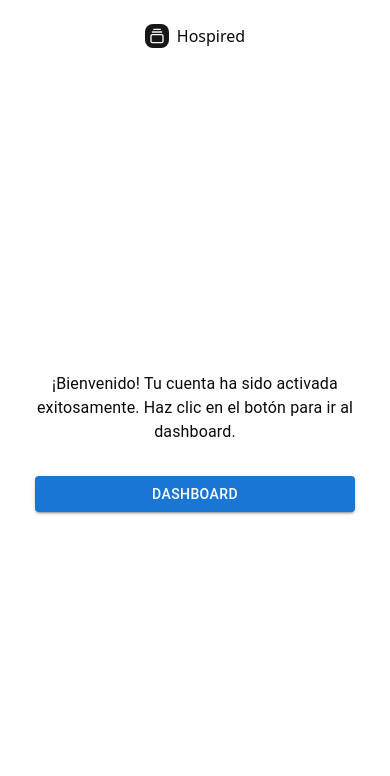
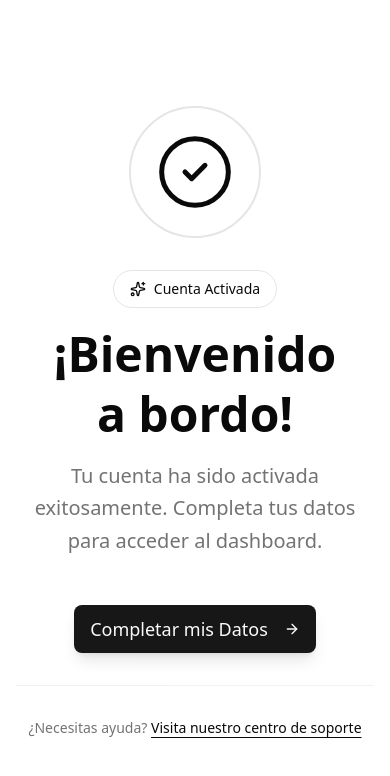
Before and after one commit to Hospired/hospired_admin, a Next.js app: page /auth/welcome-new-user in a window 390 px wide. Shown: the top 776 px of the page. Built offline with nearby package versions, Linux system fonts and the light colour scheme.

Commit message:
repair: user-user navigation flow

```diff
--- a/src/app/auth/welcome-new-user/page.tsx
+++ b/src/app/auth/welcome-new-user/page.tsx
@@ -1,32 +1,67 @@
-"use client";
+"use client"
 
-import { useRouter } from "next/navigation";
-import { Typography, Button, Stack } from "@mui/material";
-import { AuthLayout } from "@/components/auth/AuthLayout";
+import { useRouter } from "next/navigation"
+import { Button } from "@/components/ui/button"
+import { CheckCircle2, Sparkles, ArrowRight } from "lucide-react"
 
-export default function Page() {
-  const router = useRouter();
+export default function WelcomePage() {
+  const router = useRouter()
 
   const handleRedirect = () => {
-    router.push("/dashboard");
-  };
+    router.push("/auth/setup-user")
+  }
 
   return (
-    <AuthLayout>
-      <Stack spacing={4} textAlign="center">
-        <Typography>
-          ¡Bienvenido! Tu cuenta ha sido activada exitosamente. Haz clic en el
-          botón para ir al dashboard.
-        </Typography>
-        <Button
-          type="submit"
-          variant="contained"
-          fullWidth
-          onClick={handleRedirect}
-        >
-          Dashboard
-        </Button>
-      </Stack>
-    </AuthLayout>
-  );
+    <div className="min-h-screen bg-gradient-to-br from-background via-background to-accent/5 flex items-center justify-center p-4">
+      <div className="w-full max-w-2xl">
+        <div className="text-center space-y-8">
+          {/* Success Icon */}
+          <div className="flex justify-center">
+            <div className="relative">
+              <div className="absolute inset-0 bg-success/20 blur-3xl rounded-full animate-pulse" />
+              <div className="relative bg-success/10 rounded-full p-6 border-2 border-success/20">
+                <CheckCircle2 className="w-20 h-20 text-success" strokeWidth={1.5} />
+              </div>
+            </div>
+          </div>
+
+          {/* Main Content */}
+          <div className="space-y-4">
+            <div className="inline-flex items-center gap-2 px-4 py-2 bg-success/10 rounded-full border border-success/20">
+              <Sparkles className="w-4 h-4 text-success" />
+              <span className="text-sm font-medium text-success">Cuenta Activada</span>
+            </div>
+
+            <h1 className="text-5xl md:text-6xl font-bold text-balance leading-tight">¡Bienvenido a bordo!</h1>
+
+            <p className="text-xl text-muted-foreground max-w-lg mx-auto text-pretty leading-relaxed">
+              Tu cuenta ha sido activada exitosamente. Completa tus datos para acceder al dashboard.
+            </p>
+          </div>
+
+          {/* CTA Button */}
+          <div className="flex flex-col sm:flex-row gap-4 justify-center items-center pt-4">
+            <Button
+              size="lg"
+              onClick={handleRedirect}
+              className="group text-lg px-8 py-6 shadow-lg hover:shadow-xl transition-all"
+            >
+              Completar mis Datos
+              <ArrowRight className="ml-2 w-5 h-5 group-hover:translate-x-1 transition-transform" />
+            </Button>
+          </div>
+
+          {/* Additional Info */}
+          <div className="pt-8 border-t border-border/50">
+            <p className="text-sm text-muted-foreground">
+              ¿Necesitas ayuda?{" "}
+              <a href="#" className="text-foreground hover:text-primary underline underline-offset-4 transition-colors">
+                Visita nuestro centro de soporte
+              </a>
+            </p>
+          </div>
+        </div>
+      </div>
+    </div>
+  )
 }
--- a/src/app/dashboard/page.tsx
+++ b/src/app/dashboard/page.tsx
@@ -15,15 +15,8 @@ import {
   TrendingUp,
   Clock,
 } from "lucide-react";
-import { useUser } from "@/hooks/use-user";
 
 export default function DashboardPage() {
-  const { isLoading, userData } = useUser();
-
-  if (isLoading) return <p>Cargando...</p>;
-
-  if (userData == null) return <p>Redirigiendo...</p>; // Será redirigido por el hook
-
   return (
     <>
       <div className="space-y-6">
--- a/src/app/dashboard/profile/page.tsx
+++ b/src/app/dashboard/profile/page.tsx
@@ -61,7 +61,7 @@ export default function PerfilPage() {
     physicianId: undefined as number | undefined,
   })
 
-  // 🔁 Reverse map para guardar en inglés
+  // Reverse map para guardar con los terminos de type de supabase
   const reverseSpecialtyMap = Object.fromEntries(
     Object.entries(medicalSpecialtyMap).map(([en, es]) => [es, en])
   )
@@ -106,7 +106,7 @@ export default function PerfilPage() {
     loadProfile()
   }, [])
 
-  // 💾 Guardar cambios en Supabase
+  // Guardar cambios en Supabase
   const handleSave = async () => {
     try {
       if (!userData.physicianId) {
@@ -124,7 +124,7 @@ export default function PerfilPage() {
 
       await updatePhysician(userData.physicianId, updates)
       setIsEditing(false)
-      alert("Perfil actualizado correctamente ✅")
+      alert("Perfil actualizado correctamente")
     } catch (err) {
       console.error("Error guardando perfil:", err)
       alert("Error al guardar los cambios. Revisa la consola.")
--- a/src/components/auth/SignInForm.tsx
+++ b/src/components/auth/SignInForm.tsx
@@ -20,6 +20,7 @@ import {
 } from "@/components/ui/field"
 import { Input } from "@/components/ui/input"
 import { Alert, AlertDescription } from "@/components/ui/alert"
+import { CircularProgress } from "@mui/material"
 
 const schema = zod.object({
   email: zod.string().min(1, { message: "El correo es requerido" }).email(),
@@ -50,7 +51,6 @@ export function SignInForm({
       setIsPending(true)
       try {
         await signInUser(values.email, values.password)
-        router.replace("/dashboard")
       } catch (error) {
         if (error instanceof AuthError) {
           setError("root", { type: "server", message: error.message })
@@ -128,8 +128,15 @@ export function SignInForm({
 
         {/* Submit */}
         <Field>
-          <Button type="submit" disabled={isPending}>
-            {isPending ? "Ingresando..." : "Ingresar"}
+          <Button type="submit" disabled={isPending} className="flex items-center justify-center gap-2">
+            {isPending ?(
+              <>
+                <CircularProgress size={20} color="inherit" />
+                <span>Verificando...</span>
+              </>
+            ): (
+              "Ingresar"
+            )}
           </Button>
         </Field>
 
--- a/src/hooks/use-user.ts
+++ b/src/hooks/use-user.ts
@@ -32,12 +32,6 @@ export function useUser(): UseUserReturn {
     }
   }, [pathname, publicRoutes, router]);
 
-  const redirectToSetupUser = useCallback(() => {
-    if (pathname !== "/auth/setup-user") {
-      router.push("/auth/setup-user");
-    }
-  }, [pathname, router]);
-
   const fetchUserData = useCallback(
     async (sessionUser: User) => {
       try {
@@ -46,7 +40,10 @@ export function useUser(): UseUserReturn {
           setUserData(adminUser);
         } else {
           setUserData(null);
-          redirectToSetupUser();
+          const allowedNoAdminRoutes = ["/auth/welcome-new-user", "/auth/setup-user"];
+          if (!allowedNoAdminRoutes.includes(pathname)) {
+            router.push("/auth/welcome-new-user");
+          }
         }
       } catch (err) {
         if (err instanceof PostgrestError) {
@@ -58,7 +55,7 @@ export function useUser(): UseUserReturn {
         setUserData(null);
       }
     },
-    [redirectToSetupUser],
+    [pathname, router],
   );
 
   const checkUser = useCallback(async () => {
```
